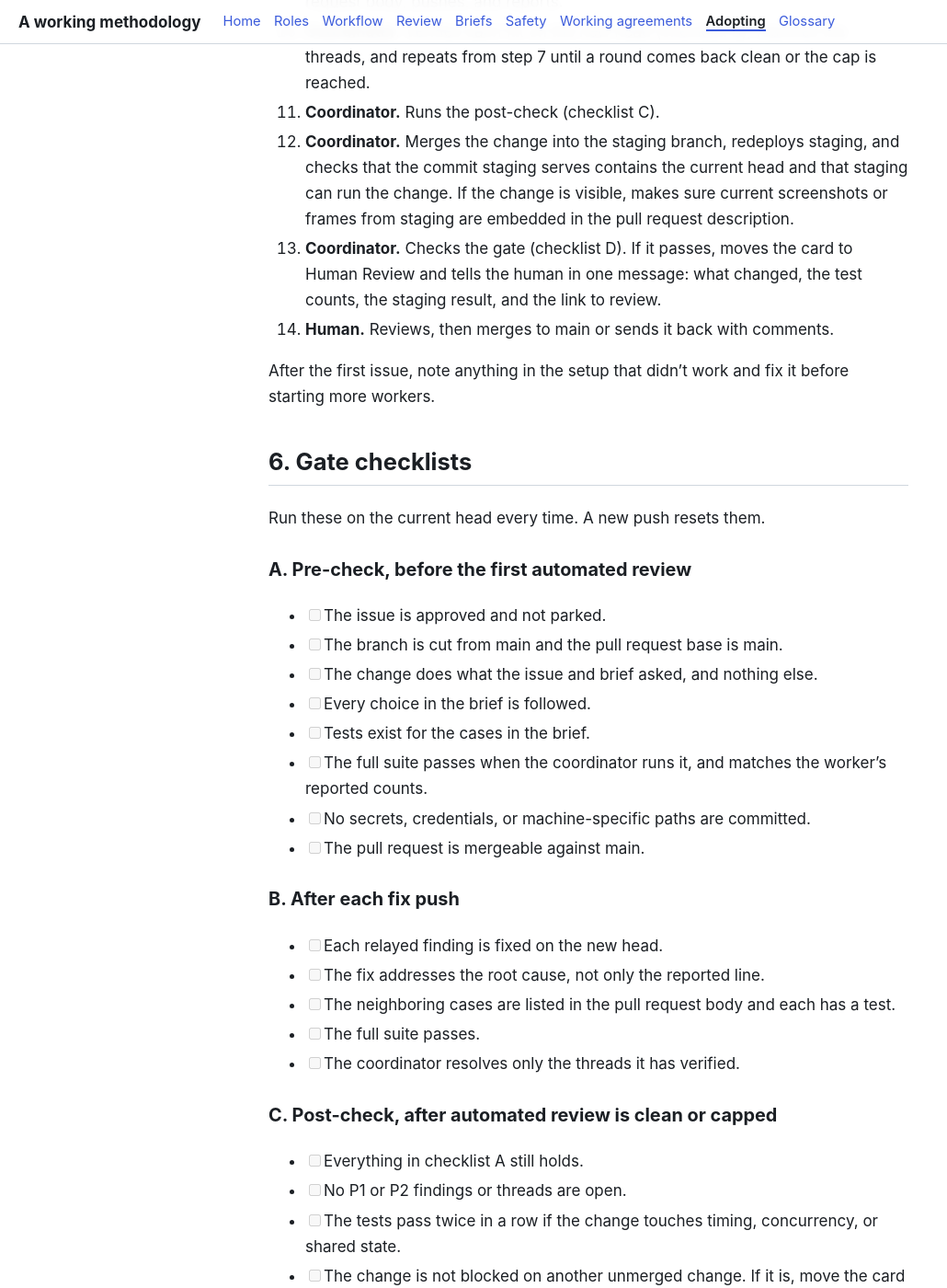
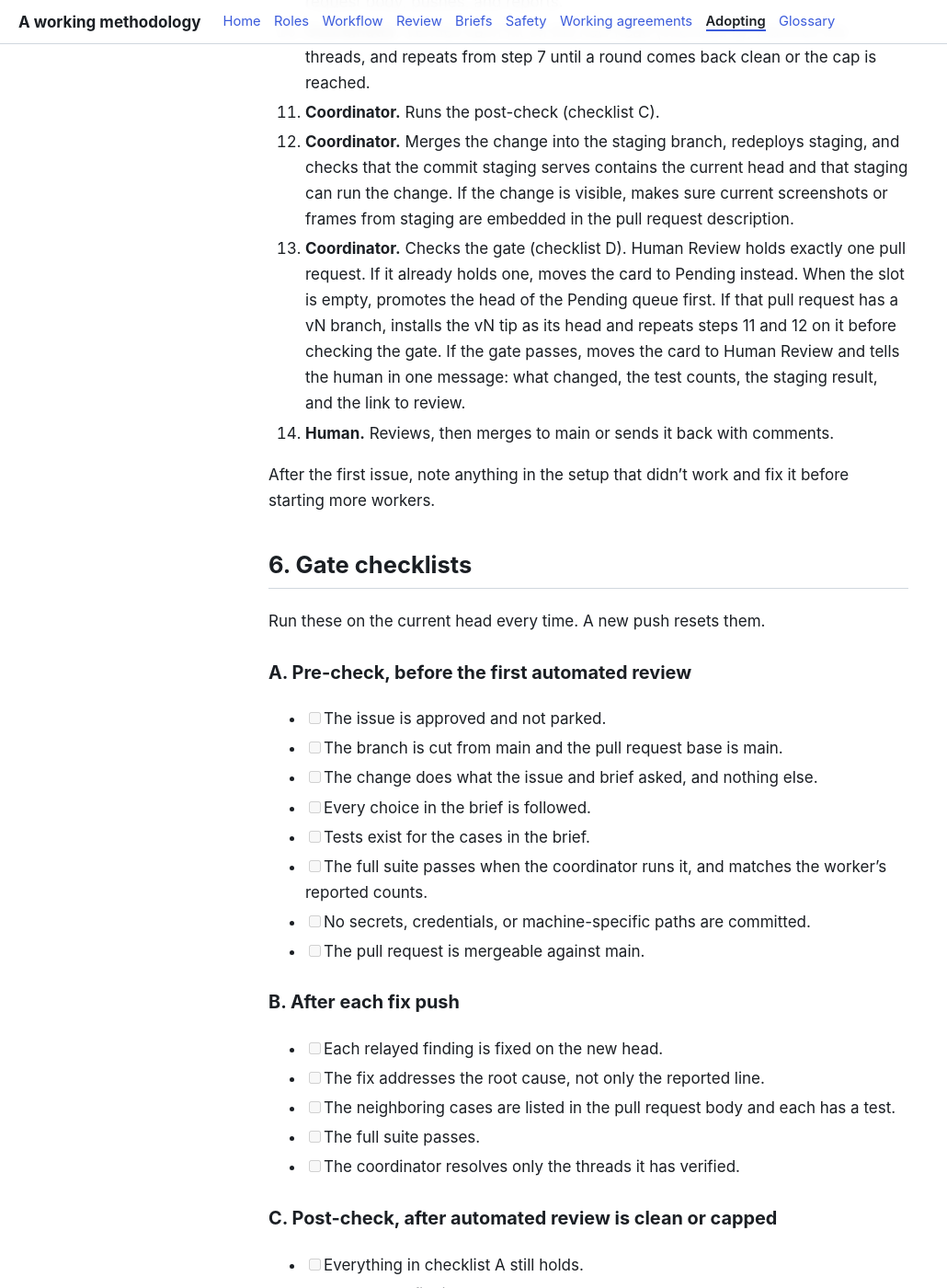
Before and after one commit to tangentcode/methodology, a Jekyll site: the page built from adopting.md, in a window 1280 px wide and 1400 px high, scrolled down 4243 px. Shown: the whole window at 92% size, without its empty margins (0-1030 px from the left). Built offline with Jekyll 4.4.1, drawn with Linux system fonts in a browser that asks for light colours; our own code applies the rules of GitHub Pages for plain Markdown files; some of the changed text lies outside the part shown.

Commit message:
Install the vN tip and recheck before promotion; enforce one Human Review slot in adopting.md

```diff
--- a/adopting.md
+++ b/adopting.md
@@ -24,7 +24,7 @@ Create one board for the repository with a single-select status field and these
 | In Progress | A worker is writing code or fixing findings | a draft |
 | Auto Review | The coordinator's pre-check passed and the automated reviewer is reviewing | ready |
 | Pending | The change is otherwise ready but waits on another change or a decision | ready or draft |
-| Human Review | The pull request passed the gate (see step 6). Pull requests only | ready |
+| Human Review | The pull request passed the gate (see step 6). Exactly one pull request at a time | ready |
 | Done | The human merged it to main | merged |
 
 Board settings:
@@ -120,7 +120,7 @@ Use a small, real issue for the first run, so problems with the setup show up ea
 10. **Coordinator.** Verifies each fix on the new head (checklist B), resolves the threads, and repeats from step 7 until a round comes back clean or the cap is reached.
 11. **Coordinator.** Runs the post-check (checklist C).
 12. **Coordinator.** Merges the change into the staging branch, redeploys staging, and checks that the commit staging serves contains the current head and that staging can run the change. If the change is visible, makes sure current screenshots or frames from staging are embedded in the pull request description.
-13. **Coordinator.** Checks the gate (checklist D). If it passes, moves the card to Human Review and tells the human in one message: what changed, the test counts, the staging result, and the link to review.
+13. **Coordinator.** Checks the gate (checklist D). Human Review holds exactly one pull request. If it already holds one, moves the card to Pending instead. When the slot is empty, promotes the head of the Pending queue first. If that pull request has a vN branch, installs the vN tip as its head and repeats steps 11 and 12 on it before checking the gate. If the gate passes, moves the card to Human Review and tells the human in one message: what changed, the test counts, the staging result, and the link to review.
 14. **Human.** Reviews, then merges to main or sends it back with comments.
 
 After the first issue, note anything in the setup that didn't work and fix it before starting more workers.
@@ -157,6 +157,9 @@ Run these on the current head every time. A new push resets them.
 
 ### D. Gate into Human Review
 
+- [ ] Human Review is empty. It holds at most one pull request. If it is not empty, move the card to Pending and stop here.
+- [ ] The card is the head of the Pending queue, or Pending is empty.
+- [ ] If the pull request has a vN branch, its tip is the current head, and checklist C and the staging checks below ran on that head.
 - [ ] The pull request is not a draft.
 - [ ] It is mergeable against main.
 - [ ] No P1 or P2 findings or threads are open.
```
Also changed, not shown: review.md (+1 -0 lines), workflow.md (+2 -2 lines).
